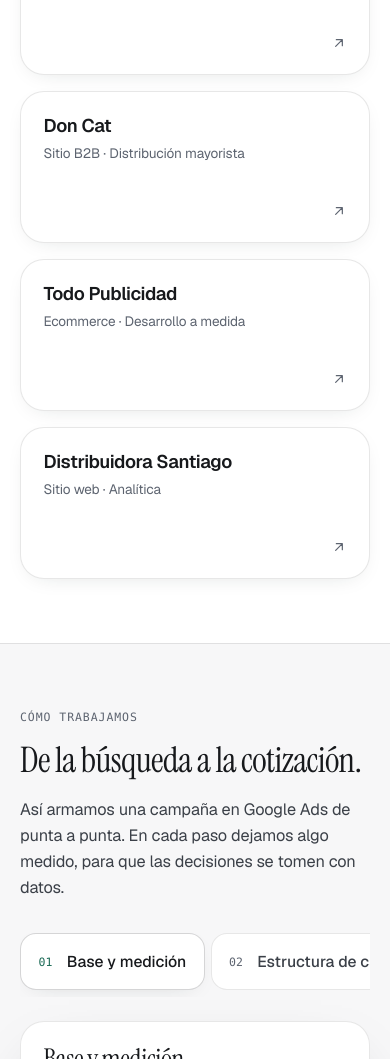
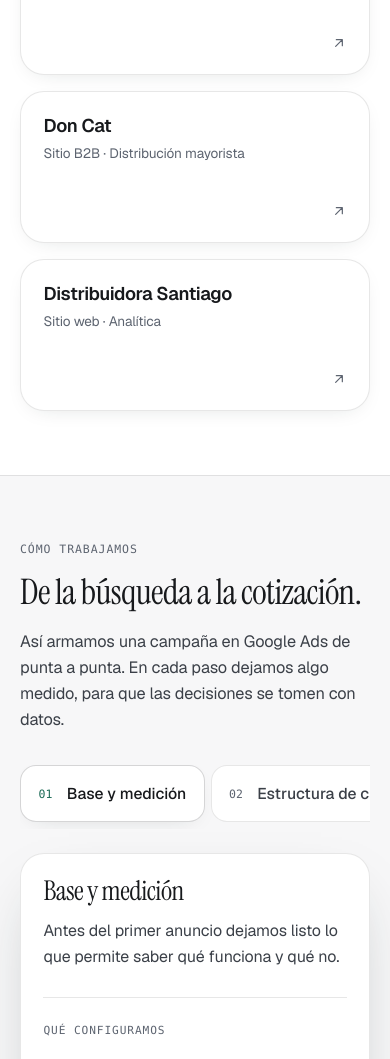
Before and after one commit to JorgeAndresM/JorgeAndresM.github.io, a plain HTML site: page index.html in a window 390 px wide. Shown: the part 3225-4284 px from the top of the page. Drawn offline with Linux system fonts and the light colour scheme.

Commit message:
Add files via upload

```diff
--- a/index.html
+++ b/index.html
@@ -153,7 +153,6 @@
 <ul class="projs" data-stagger>
 <li class="reveal"><a class="card proj" href="https://mundotito.cl" target="_blank" rel="noopener noreferrer"><h3>Mundo Tito</h3><p>Ecommerce · Mascotas</p><svg class="ico" aria-hidden="true"><use href="#i-arrow"/></svg></a></li>
 <li class="reveal"><a class="card proj" href="https://doncat.cl" target="_blank" rel="noopener noreferrer"><h3>Don Cat</h3><p>Sitio B2B · Distribución mayorista</p><svg class="ico" aria-hidden="true"><use href="#i-arrow"/></svg></a></li>
-<li class="reveal"><a class="card proj" href="https://todopublicidad.cl" target="_blank" rel="noopener noreferrer"><h3>Todo Publicidad</h3><p>Ecommerce · Desarrollo a medida</p><svg class="ico" aria-hidden="true"><use href="#i-arrow"/></svg></a></li>
 <li class="reveal"><a class="card proj" href="https://distribuidorasantiago.cl" target="_blank" rel="noopener noreferrer"><h3>Distribuidora Santiago</h3><p>Sitio web · Analítica</p><svg class="ico" aria-hidden="true"><use href="#i-arrow"/></svg></a></li>
 </ul>
 </div>
--- a/styles.css
+++ b/styles.css
@@ -184,7 +184,7 @@ figcaption{padding:.65rem 1.25rem;background:var(--fog);border-top:1px solid var
 .practices h3{font-size:1rem;margin-bottom:.35rem}
 .practices p{font-size:.88rem;color:var(--graphite)}
 
-.projs{display:grid;grid-template-columns:repeat(4,1fr);gap:1rem}
+.projs{display:grid;grid-template-columns:repeat(3,1fr);gap:1rem}
 .proj{height:100%;min-height:9.5rem;padding:1.4rem}
 .proj h3{margin-bottom:.3rem}
 .proj p{font-size:.85rem;color:var(--ash)}
@@ -278,7 +278,6 @@ figcaption{padding:.65rem 1.25rem;background:var(--fog);border-top:1px solid var
 .process li:nth-child(n+3){border-top:1px solid var(--line)}
 .practices{grid-template-columns:repeat(3,1fr)}
 .feats{grid-template-columns:repeat(2,1fr)}
-.projs{grid-template-columns:repeat(2,1fr)}
 .dark-grid,.contact{grid-template-columns:1fr}
 }
 
```
